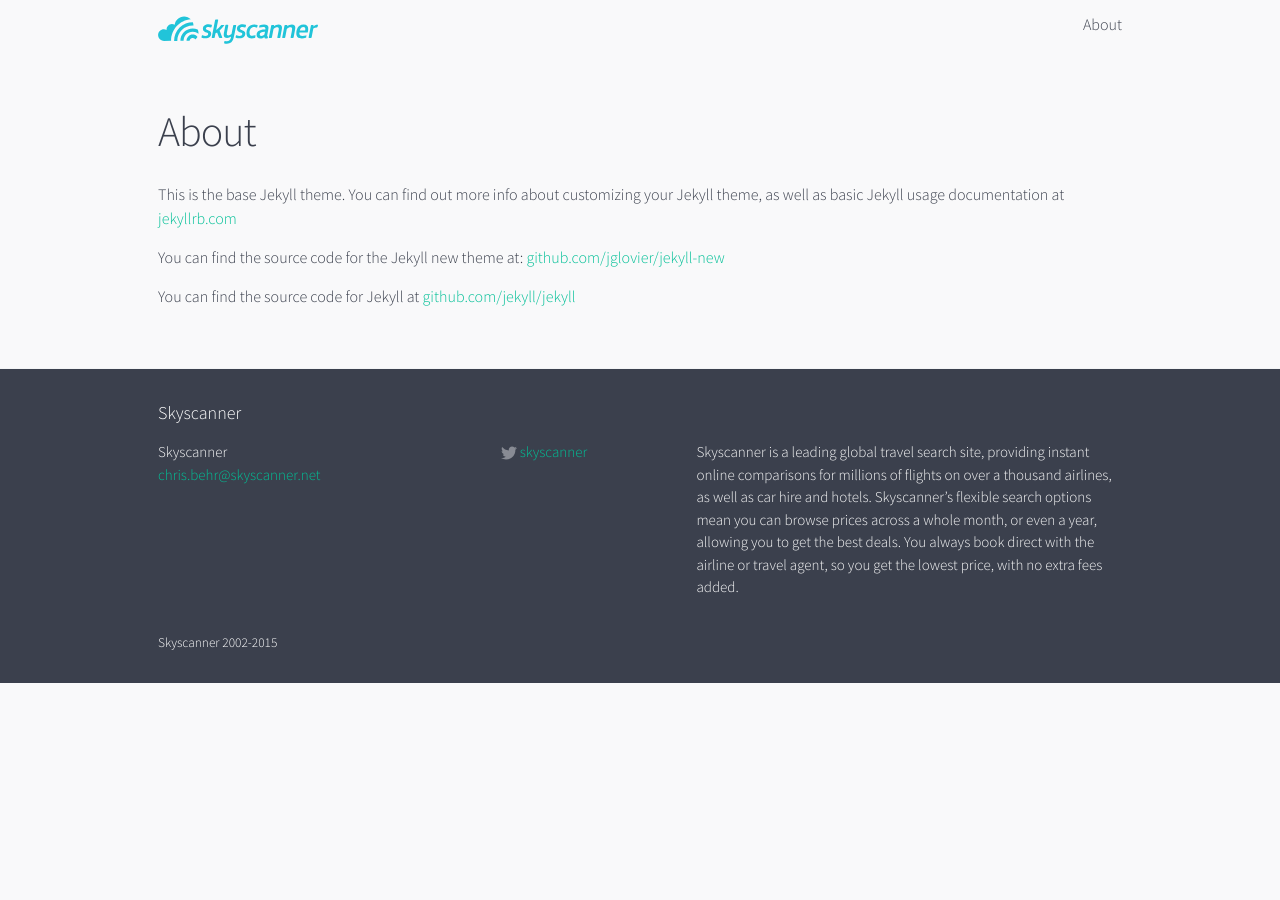
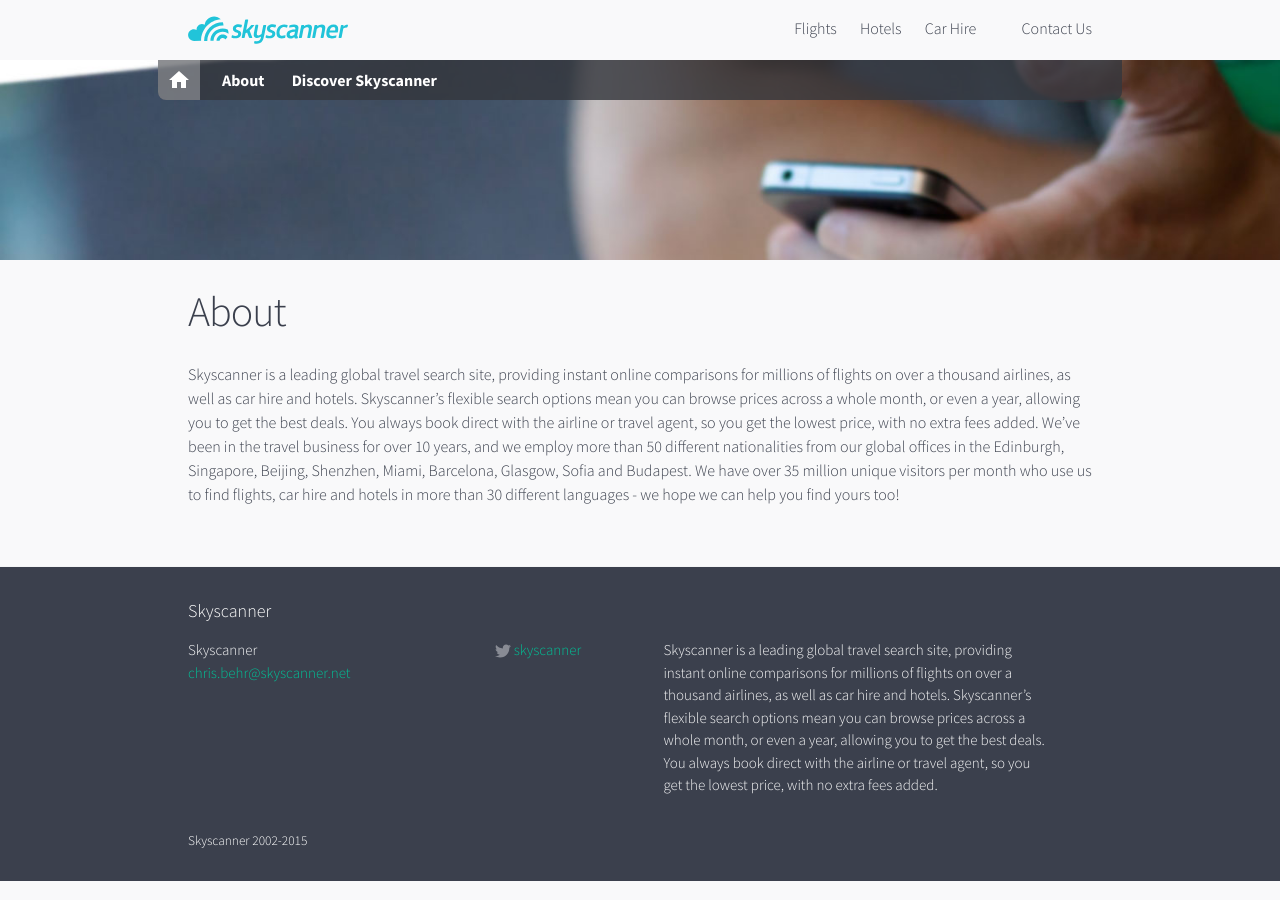
Before and after one commit to chucklehound/corporate-site, a Jekyll site: the page built from about.md, in a window 1280 px wide. Built offline with Jekyll 4.4.1, drawn with Linux system fonts in a browser that asks for light colours.

Commit message:
Split navigation between sections

```diff
--- a/_includes/header.html
+++ b/_includes/header.html
@@ -5,23 +5,22 @@
     <a class="site-title logo" href="{{ site.baseurl }}/"><span class="visually-hidden" aria-hidden="true">{{ site.title }}</span></a>
 
     <nav class="site-nav">
-      <a href="#" class="menu-icon">
-        <svg viewBox="0 0 18 15">
-          <path fill="#424242" d="M18,1.484c0,0.82-0.665,1.484-1.484,1.484H1.484C0.665,2.969,0,2.304,0,1.484l0,0C0,0.665,0.665,0,1.484,0 h15.031C17.335,0,18,0.665,18,1.484L18,1.484z"/>
-          <path fill="#424242" d="M18,7.516C18,8.335,17.335,9,16.516,9H1.484C0.665,9,0,8.335,0,7.516l0,0c0-0.82,0.665-1.484,1.484-1.484 h15.031C17.335,6.031,18,6.696,18,7.516L18,7.516z"/>
-          <path fill="#424242" d="M18,13.516C18,14.335,17.335,15,16.516,15H1.484C0.665,15,0,14.335,0,13.516l0,0 c0-0.82,0.665-1.484,1.484-1.484h15.031C17.335,12.031,18,12.696,18,13.516L18,13.516z"/>
-        </svg>
-      </a>
-
-      <div class="trigger">
-        {% for page in site.pages %}
-          {% if page.title %}
-          <a class="page-link" href="{{ page.url | prepend: site.baseurl }}">{{ page.title }}</a>
-          {% endif %}
-        {% endfor %}
-      </div>
+      <a target="_blank" class="page-link" href="http://www.skyscanner.net/">Flights</a>
+      <a target="_blank" class="page-link" href="http://www.skyscanner.net/hotels">Hotels</a>
+      <a target="_blank" class="page-link" href="http://www.skyscanner.net/carhire">Car Hire</a>
+      <a target="_blank" class="page-link" href="/contact">Contact Us</a>
     </nav>
 
   </div>
 
 </header>
+<section class="hero-img">
+    <nav class="secondary-nav wrapper">
+        {% for page in site.pages %}
+        {% if page.title %}
+        <a class="page-link" href="{{ page.url | prepend: site.baseurl }}">{{ page.title }}</a>
+        {% endif %}
+        {% endfor %}
+        <a href="/" class="home-icon"><span class="visually-hidden">Home</span></a>
+    </nav>
+</section>
--- a/_sass/_base.scss
+++ b/_sass/_base.scss
@@ -23,7 +23,9 @@
     -webkit-text-size-adjust: 100%;
 }
 
-
+body *, body * > * {
+    box-sizing: border-box;
+}
 
 /**
  * Set `margin-bottom` to maintain vertical rhythm
@@ -91,6 +93,7 @@
 a {
     color: $link-color;
     text-decoration: none;
+    transition: color .1s ease-in-out;
 
     &:visited {
         color: $link-color;
--- a/_sass/_layout.scss
+++ b/_sass/_layout.scss
@@ -2,11 +2,46 @@
  * Site header
  */
 .site-header {
-    min-height: 56px;
     padding: 12px 0;
 
     // Positioning context for the mobile navigation icon
     position: relative;
+}
+
+.hero-img {
+    width: 100%;
+    min-height: 200px;
+    background: #44cdde url('../img/header-img-phone-1530x400.jpg') no-repeat 0 0;
+    background-size: cover;
+
+    nav {
+        background: rgba(52,54,61,.8);
+        padding: 8px 24px 8px 64px;
+        margin: 0 auto;
+        border-radius: 0 0 8px 8px;
+        position: relative;
+
+        a {
+            color: #fff;
+            font-weight: bold;
+            padding-right: 24px;
+
+            &.home-icon {
+                background: rgba(255,255,255,.3) url('../img/home-icon-24x24.svg') no-repeat 50% 50%;
+                position: absolute;
+                left: 0;
+                height: 100%;
+                width: 42px;
+                top: 0;
+                border-bottom-left-radius: 8px;
+                transition: background .2s ease-in-out;
+
+                &:hover {
+                    background-color: $brand-color;
+                }
+            }
+        }
+    }
 }
 
 .site-title {
@@ -30,6 +65,7 @@
 
 .site-nav {
     float: right;
+    margin-top: 4px;
 
     .menu-icon {
         display: none;
@@ -39,10 +75,18 @@
         color: $text-color;
         line-height: $base-line-height;
 
+        &:hover {
+            color: $link-color;
+        }
+
         // Gaps between nav items, but not on the first one
         &:not(:first-child) {
             margin-left: 20px;
         }
+        &:last-child {
+            margin-left: 42px;
+
+    }
     }
 
     @include media-query($on-palm) {
--- a/about.md
+++ b/about.md
@@ -4,8 +4,6 @@
 permalink: /about/
 ---
 
-This is the base Jekyll theme. You can find out more info about customizing your Jekyll theme, as well as basic Jekyll usage documentation at [jekyllrb.com](http://jekyllrb.com/)
-
-You can find the source code for the Jekyll new theme at: [github.com/jglovier/jekyll-new](https://github.com/jglovier/jekyll-new)
-
-You can find the source code for Jekyll at [github.com/jekyll/jekyll](https://github.com/jekyll/jekyll)
+Skyscanner is a leading global travel search site, providing instant online comparisons for millions of flights on over a thousand airlines, as well as car hire and hotels.
+Skyscanner’s flexible search options mean you can browse prices across a whole month, or even a year, allowing you to get the best deals. You always book direct with the airline or travel agent, so you get the lowest price, with no extra fees added.
+We've been in the travel business for over 10 years, and we employ more than 50 different nationalities from our global offices in the Edinburgh, Singapore, Beijing, Shenzhen, Miami, Barcelona, Glasgow, Sofia and Budapest. We have over 35 million unique visitors per month who use us to find flights, car hire and hotels in more than 30 different languages - we hope we can help you find yours too!
```
Also changed, not shown: discover.md (added, +23 -0 lines), img/header-img-phone-1530x400.jpg (added), img/home-icon-24x24.svg (added).
